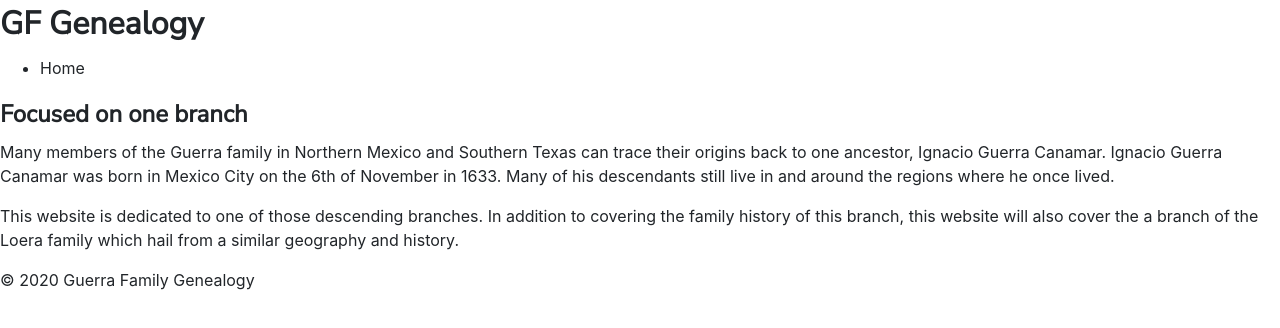
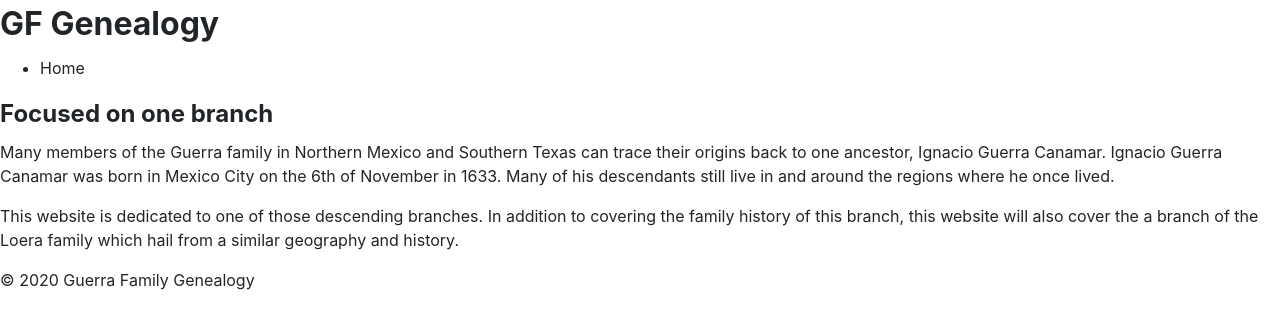
Before and after one commit to jsguerra/guerrafamily, a website: page app/index.html in a window 1280 px wide. Drawn offline with nearby package versions, Linux system fonts and the light colour scheme; files that its build step writes are made by us from their sources.

Commit message:
partials added

```diff
--- a/src/sass/style.scss
+++ b/src/sass/style.scss
@@ -42,9 +42,10 @@ sass/
 
 @import 'abstracts/variables.scss';
 
-@import url('https://fonts.googleapis.com/css2?family=Nunito+Sans&display=swap');
+@import 'base/typography';
 
-h1,
-h2 {
-  font-family: 'Nunito Sans', sans-serif;
-}
+@import
+  'layout/grid',
+  'layout/header',
+  'layout/navigation',
+  'layout/footer';
```
